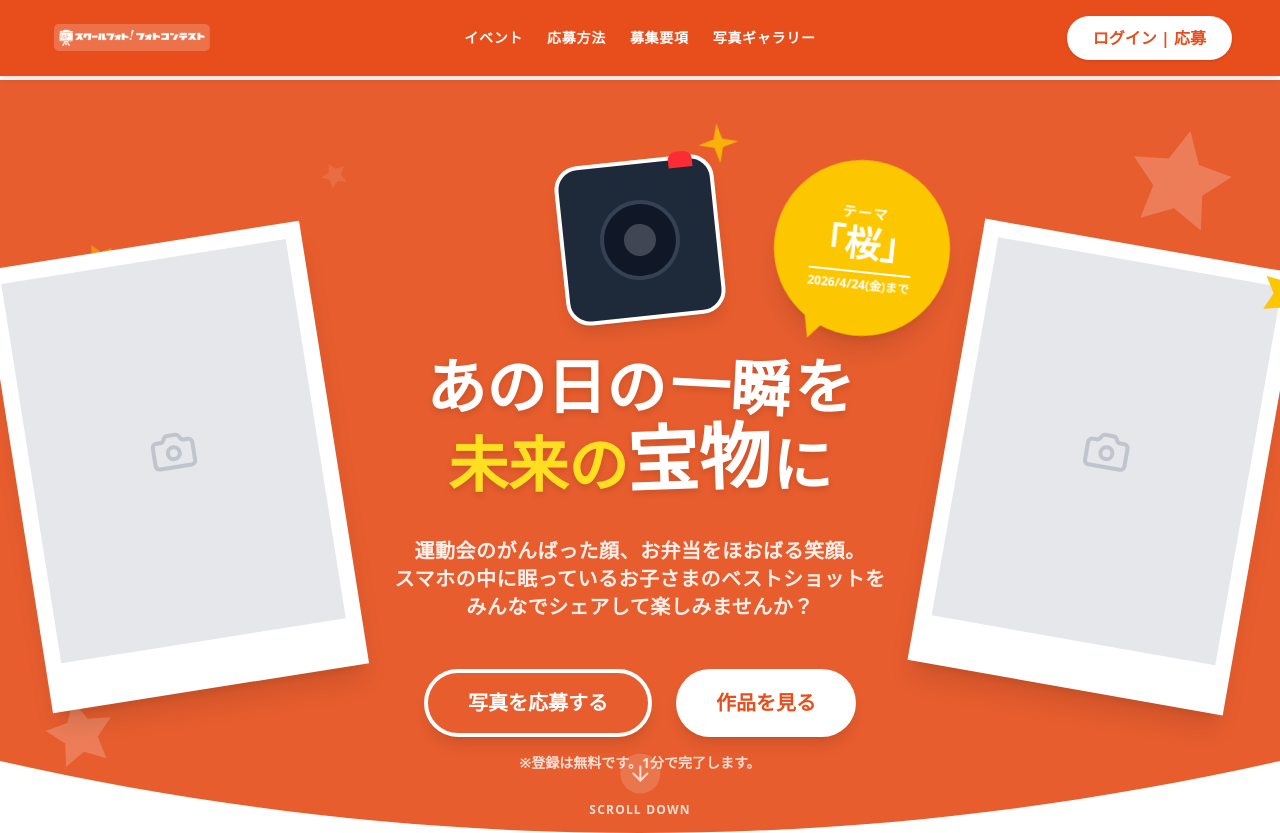
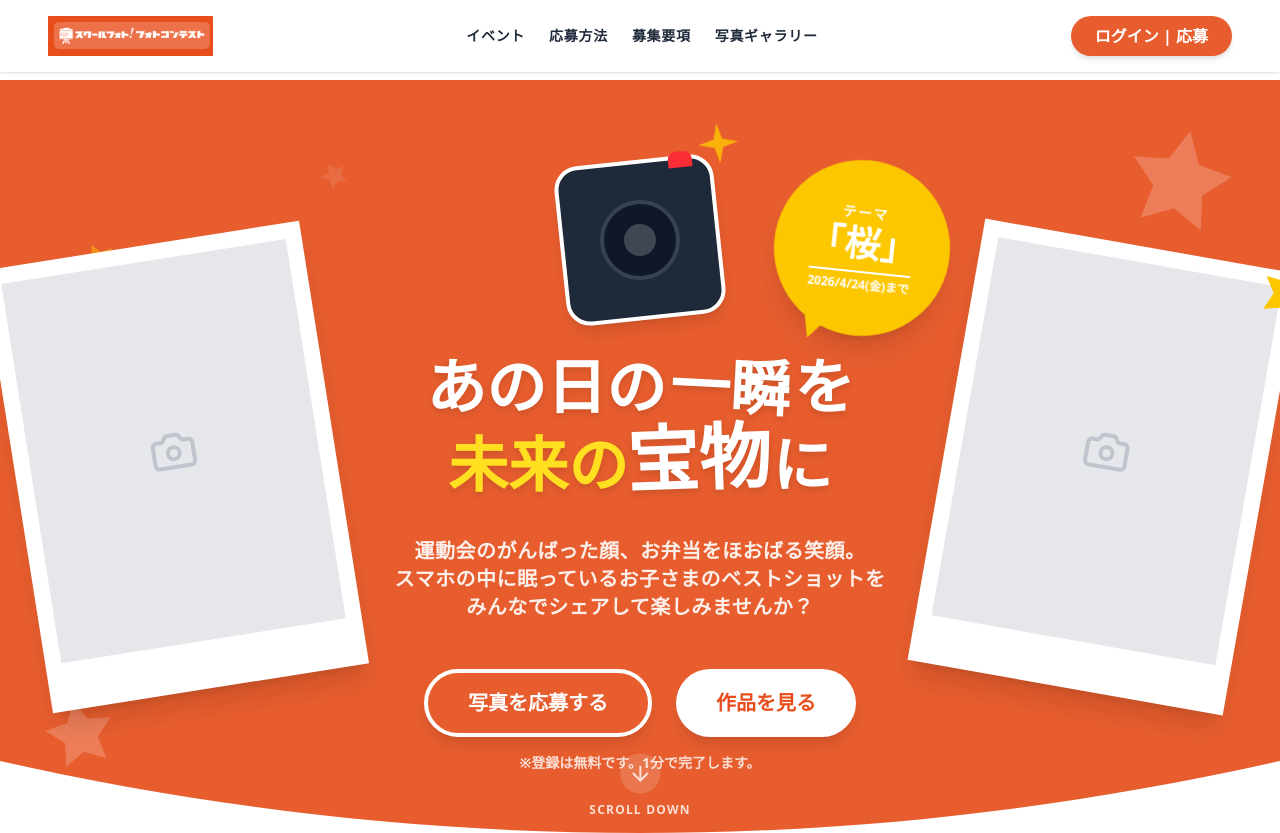
Before and after one commit to Yoshiken-lab/Photocon, a Next.js app in the folder photocon-system/: page /sample-f2 in a window 1280 px wide. Shown: the top 833 px of the page. Built offline with nearby package versions, Linux system fonts and the light colour scheme.

Commit message:
style(sample-f2): Add vertical spacing before Prizes section

```diff
--- a/photocon-system/app/sample-f2/page.tsx
+++ b/photocon-system/app/sample-f2/page.tsx
@@ -12,7 +12,8 @@ export default function SampleF2Page() {
     return (
         <main className="min-h-screen bg-white font-sans overflow-x-hidden pt-20">
             {/* Header - Simple Version for Sample F-2 */}
-            <header className="bg-brand text-white py-4 px-6 md:px-12 flex justify-between items-center fixed top-0 w-full z-50 shadow-md">
+            {/* Header - Simple Version for Sample F-2 */}
+            <header className="bg-white/90 backdrop-blur-md text-gray-800 py-4 px-6 md:px-12 flex justify-between items-center fixed top-0 w-full z-50 shadow-sm">
                 <div className="flex items-center gap-2">
                     <Link href="/">
                         <Image
@@ -25,13 +26,13 @@ export default function SampleF2Page() {
                     </Link>
                 </div>
                 <nav className="hidden md:flex gap-6 font-bold text-sm tracking-wider">
-                    <Link href="#" className="hover:text-yellow-300 transition-colors">イベント</Link>
-                    <Link href="#" className="hover:text-yellow-300 transition-colors">応募方法</Link>
-                    <Link href="#" className="hover:text-yellow-300 transition-colors">募集要項</Link>
-                    <Link href="#" className="hover:text-yellow-300 transition-colors">写真ギャラリー</Link>
+                    <Link href="#" className="hover:text-[#E75D2E] transition-colors">イベント</Link>
+                    <Link href="#" className="hover:text-[#E75D2E] transition-colors">応募方法</Link>
+                    <Link href="#" className="hover:text-[#E75D2E] transition-colors">募集要項</Link>
+                    <Link href="#" className="hover:text-[#E75D2E] transition-colors">写真ギャラリー</Link>
                 </nav>
                 <div className="flex gap-4">
-                    <button className="bg-white text-brand px-6 py-2 rounded-full font-bold hover:bg-yellow-100 transition-colors shadow-sm border-2 border-transparent hover:border-white">
+                    <button className="bg-[#E75D2E] text-white px-6 py-2 rounded-full font-bold hover:bg-[#c9451b] transition-colors shadow-md">
                         ログイン | 応募
                     </button>
                 </div>
@@ -43,7 +44,9 @@ export default function SampleF2Page() {
             <PastEventsF2 />
             <HowToApplyF2 />
             <FAQF2 />
-            <PrizesF2 />
+            <div className="mt-24 md:mt-40">
+                <PrizesF2 />
+            </div>
             <RequirementsF2 />
 
             {/* Footer space */}
```
